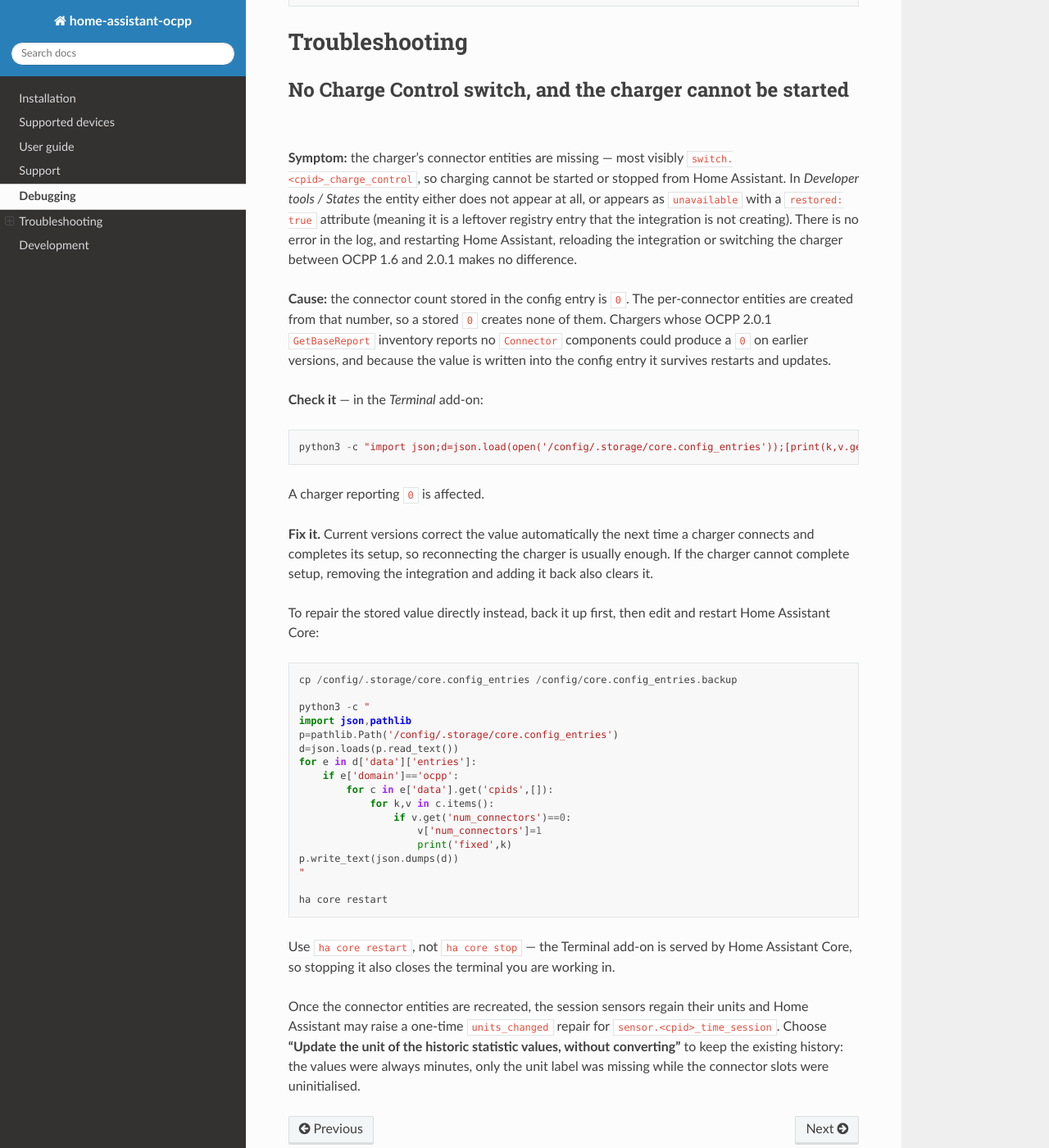
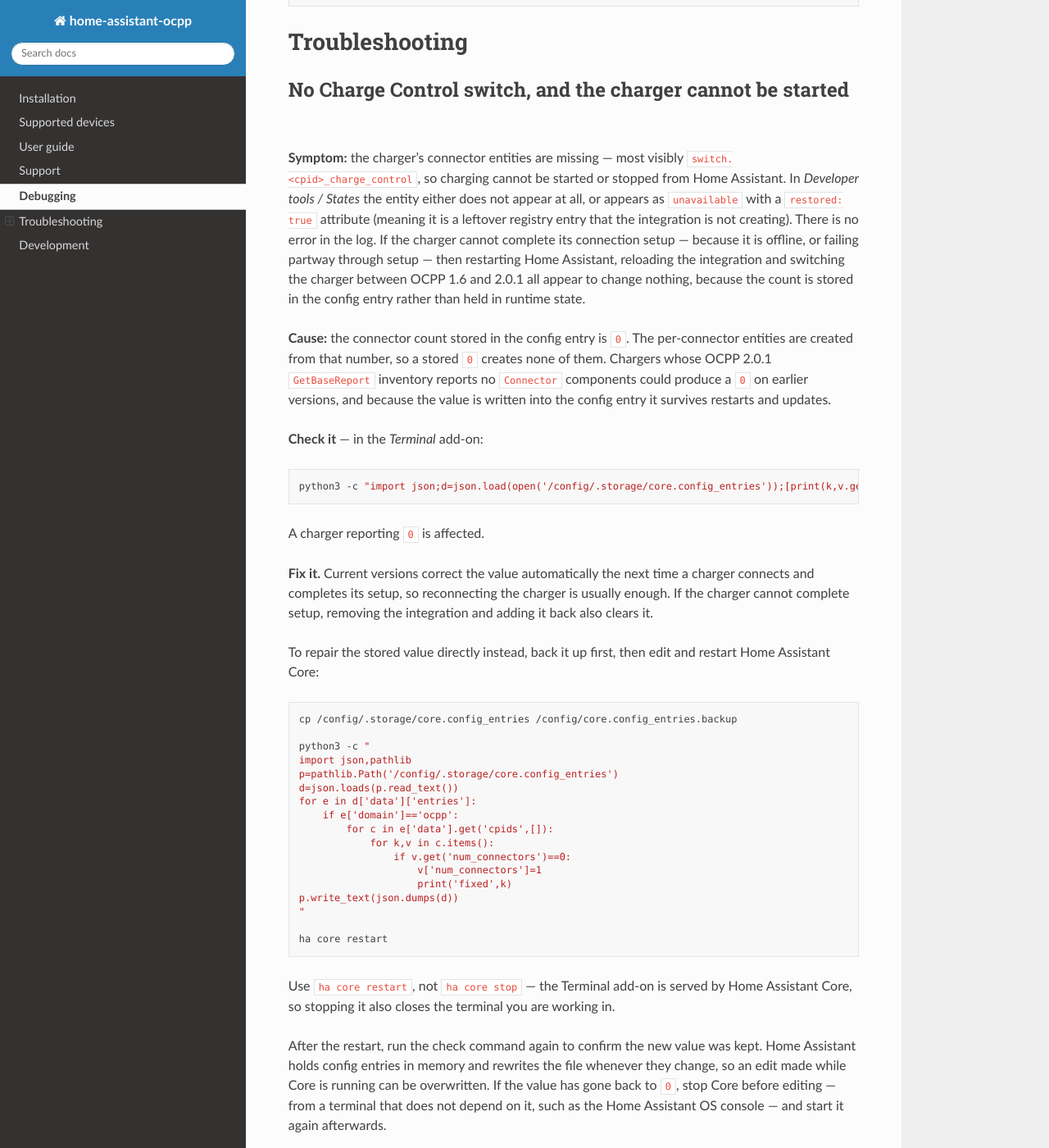
Before and after one commit to lbbrhzn/ocpp, a Sphinx documentation site: the page built from docs/debugging.md, in a window 1280 px wide and 1400 px high, scrolled down 2449 px. Shown: the whole window at 82% size. Built offline with Sphinx 7.4.7 and the Read the Docs theme 3.1.0, drawn with Linux system fonts in a browser that asks for light colours.

Commit message:
docs: qualify the symptom and guard the manual edit
Review feedback:

The symptom said restarts and reloads make no difference, which
contradicted the fix section explaining that a completed connection
repairs the value. Qualify it: that is what the user sees while the
charger cannot finish its setup.

Home Assistant holds config entries in memory and rewrites the file when
they change, so editing .storage while Core is running can be
overwritten. Add a step to re-check the value after the restart, and to
stop Core first if it reverted - from a terminal that does not depend on
Core, since the Terminal add-on is served by it.

Also mark both shell fences as bash (MD040).

````diff
--- a/docs/debugging.md
+++ b/docs/debugging.md
@@ -104,8 +104,11 @@ No Charge Control switch, and the charger cannot be started
 Home Assistant. In *Developer tools / States* the entity either does not appear
 at all, or appears as `unavailable` with a `restored: true` attribute (meaning
 it is a leftover registry entry that the integration is not creating). There is
-no error in the log, and restarting Home Assistant, reloading the integration or
-switching the charger between OCPP 1.6 and 2.0.1 makes no difference.
+no error in the log. If the charger cannot complete its connection setup —
+because it is offline, or failing partway through setup — then restarting Home
+Assistant, reloading the integration and switching the charger between OCPP 1.6
+and 2.0.1 all appear to change nothing, because the count is stored in the
+config entry rather than held in runtime state.
 
 **Cause:** the connector count stored in the config entry is `0`. The
 per-connector entities are created from that number, so a stored `0` creates
@@ -115,7 +118,7 @@ the value is written into the config entry it survives restarts and updates.
 
 **Check it** — in the *Terminal* add-on:
 
-```
+```bash
 python3 -c "import json;d=json.load(open('/config/.storage/core.config_entries'));[print(k,v.get('num_connectors')) for e in d['data']['entries'] if e['domain']=='ocpp' for c in e['data'].get('cpids',[]) for k,v in c.items()]"
 ```
 
@@ -129,7 +132,7 @@ integration and adding it back also clears it.
 To repair the stored value directly instead, back it up first, then edit and
 restart Home Assistant Core:
 
-```
+```bash
 cp /config/.storage/core.config_entries /config/core.config_entries.backup
 
 python3 -c "
@@ -152,6 +155,13 @@ ha core restart
 Use `ha core restart`, not `ha core stop` — the Terminal add-on is served by
 Home Assistant Core, so stopping it also closes the terminal you are working in.
 
+After the restart, run the check command again to confirm the new value was
+kept. Home Assistant holds config entries in memory and rewrites the file
+whenever they change, so an edit made while Core is running can be overwritten.
+If the value has gone back to `0`, stop Core before editing — from a terminal
+that does not depend on it, such as the Home Assistant OS console — and start it
+again afterwards.
+
 Once the connector entities are recreated, the session sensors regain their
 units and Home Assistant may raise a one-time `units_changed` repair for
 `sensor.<cpid>_time_session`. Choose **"Update the unit of the historic
````
